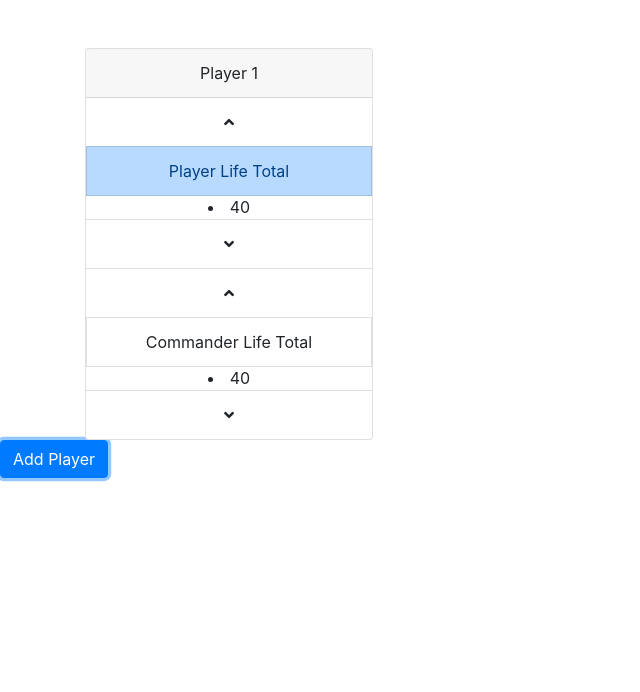
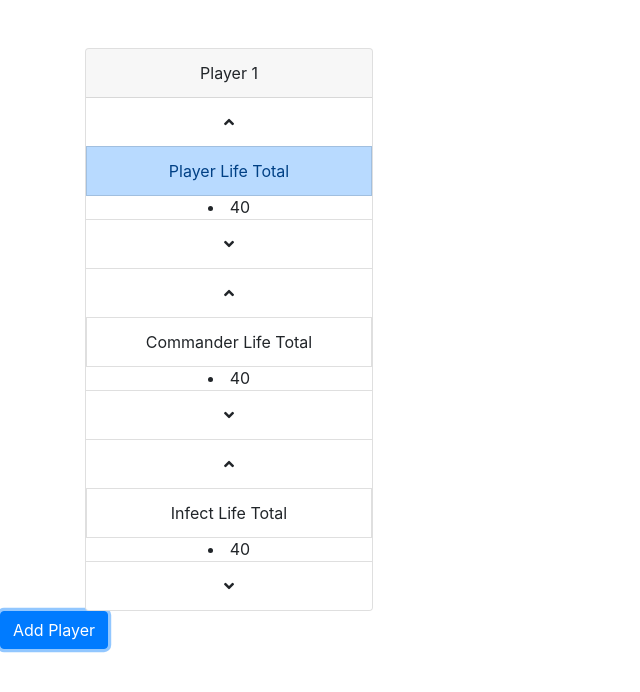
Before and after one commit to Lowna/Life-Counter, a plain HTML site: page index.html in a window 1280 px wide. Both pictures are taken after a click on the button "Add Player". Shown: the whole page, without its empty margins (0-640 px from the left). Drawn offline with nearby package versions, Linux system fonts and the light colour scheme.

Commit message:
infect life total added

```diff
--- a/index.html
+++ b/index.html
@@ -168,6 +168,58 @@
 				commanderTotal.appendChild(commanderTotalDec);
 				card.appendChild(commanderTotal);
 
+				///////////////////////////////////////////////////
+				//begin infect damage
+
+				var infectTotal = document.createElement('ul');
+				infectTotal.classList.add("list-group");
+				infectTotal.classList.add("list-group-flush");
+
+				document.getElementById('players').appendChild(card);
+
+				var infectTotal = document.createElement('ul');
+				infectTotal.classList.add("list-group");
+				infectTotal.classList.add("list-group-flush");
+				//this increases life total
+				var infectTotalInc = document.createElement('li');
+				infectTotalInc.classList.add("list-group-item")
+				infectTotalInc.innerHTML = '<i class="fas fa-angle-up"></i>';
+				infectTotalInc.onclick = function(){
+					players[playerIndex-1].total++;
+					document.getElementById('infect_'+playerIndex+'_infect_total').innerHTML = players[playerIndex-1].total;
+					console.log(players);
+				}
+				infectTotal.appendChild(infectTotalInc);
+				card.appendChild(infectTotal);
+				//this is the commander life total label
+				var infectTotalLabel = document.createElement('li');
+				infectTotalLabel.classList.add("list-group-item");
+				infectTotalLabel.classList.add("list-group-item");
+				infectTotalLabel.innerHTML = 'Infect Life Total';
+				card.appendChild(infectTotalLabel);
+				//begin commander total value
+				var infectTotalValue = document.createElement('li');
+				infectTotalValue.id = 'infect_'+playerIndex+'_infect_total';
+				infectTotalValue.innerHTML = players[playerIndex-1].total;
+				card.appendChild(infectTotalValue);
+
+				var infectTotal = document.createElement('ul');
+				infectTotal.classList.add("list-group");
+				infectTotal.classList.add("list-group-flush");
+
+				document.getElementById('players').appendChild(card);
+
+				//this decrease life total
+				var infectTotalDec = document.createElement('li');
+				infectTotalDec.classList.add("list-group-item")
+				infectTotalDec.innerHTML = '<i class="fas fa-angle-down"></i>';
+				infectTotalDec.onclick = function(){
+					players[playerIndex-1].total--;
+					document.getElementById('infect_'+playerIndex+'_infect_total').innerHTML = players[playerIndex-1].total;
+					console.log(players);
+				}
+				infectTotal.appendChild(infectTotalDec);
+				card.appendChild(infectTotal);
 
 			 };
 		};
```
